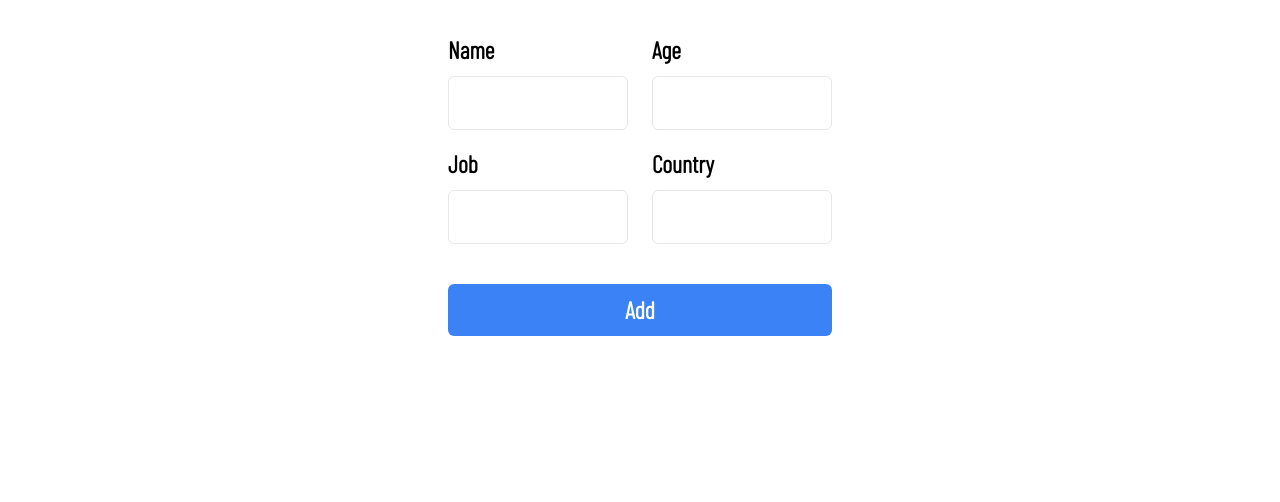
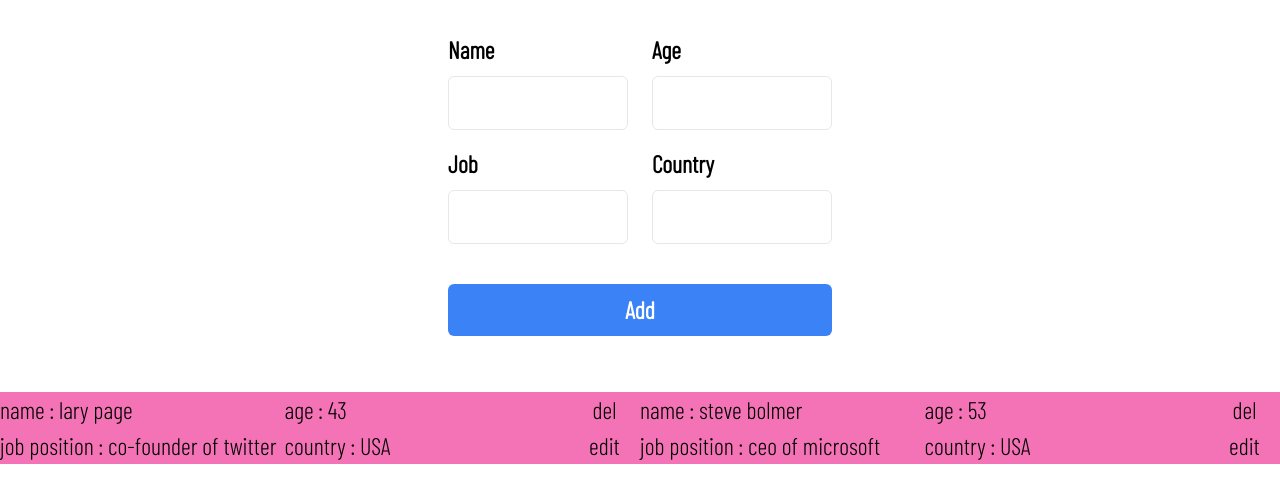
Before and after one commit to EsrafilElahi/reactQuery-userManagement, a React (Vite) app: page / in a window 1280 px wide. Shown: the top 502 px of the page. Built offline with nearby package versions, Linux system fonts and the light colour scheme; data requests are answered from the project's data file; a web font is replaced by a local one.

Commit message:
keep coding

```diff
--- /dev/null
+++ b/src/components/UserItem.jsx
@@ -0,0 +1,23 @@
+import React from "react";
+
+const UserItem = (props) => {
+  const { name, age, job, country } = props.user;
+  return (
+    <div className="bg-pink-400 w-[40rem] my-4">
+      <div className="flex">
+        <div className="flex flex-[8] flex-wrap">
+          <span className="w-1/2">name : {name}</span>
+          <span className="w-1/2">age : {age}</span>
+          <span className="w-1/2">job position : {job}</span>
+          <span className="w-1/2">country : {country}</span>
+        </div>
+        <div className="flex flex-col justify-center items-center flex-1">
+          <span>del</span>
+          <span>edit</span>
+        </div>
+      </div>
+    </div>
+  );
+};
+
+export default UserItem;
--- a/src/pages/Home.jsx
+++ b/src/pages/Home.jsx
@@ -2,6 +2,7 @@ import React, { useEffect, useState } from 'react';
 import { useQueryClient, useQuery } from "@tanstack/react-query";
 import axios from 'axios';
 import { fetchDefaultUsers } from '../api/AllApi';
+import UserItem from '../components/UserItem';
 
 const Home = () => {
   const queryClient = useQueryClient();
@@ -38,15 +39,13 @@ const Home = () => {
   // console.log('users :', users);
 
   if (isLoading) return 'loading...';
-  if (isError) return `Error : ${error.message}`;
 
   return (
-    <div>
+    <div className="">
       <div className="w-full md:w-96 mx-auto mt-8">
-        <form onSubmit={handleSubmit} className='flex flex-col gap-10'>
-
-          <section className='flex justify-center items-center flex-wrap gap-4'>
-            <div className='flex gap-6'>
+        <form onSubmit={handleSubmit} className="flex flex-col gap-10">
+          <section className="flex justify-center items-center flex-wrap gap-4">
+            <div className="flex gap-6">
               <div className="w-1/2">
                 <label htmlFor="name" className="block font-bold mb-2">
                   Name
@@ -76,7 +75,7 @@ const Home = () => {
                 />
               </div>
             </div>
-            <div className='flex gap-6'>
+            <div className="flex gap-6">
               <div className="w-1/2">
                 <label htmlFor="job" className="block font-bold mb-2">
                   Job
@@ -108,17 +107,24 @@ const Home = () => {
             </div>
           </section>
 
-            <button
-              type="submit"
-              className="w-full bg-blue-500 text-white font-bold py-2 px-4 rounded-md focus:outline-none hover:bg-blue-600"
-            >
+          <button
+            type="submit"
+            className="w-full bg-blue-500 text-white font-bold py-2 px-4 rounded-md focus:outline-none hover:bg-blue-600"
+          >
             Add
-            </button>
+          </button>
         </form>
+      </div>
 
+      <div className="">
+        <div className="flex flex-wrap justify-center items-center  mt-10">
+          {users?.map((user) => (
+            <UserItem key={user.id} user={user} />
+          ))}
+        </div>
       </div>
     </div>
-  )
+  );
 }
 
 export default Home
```
